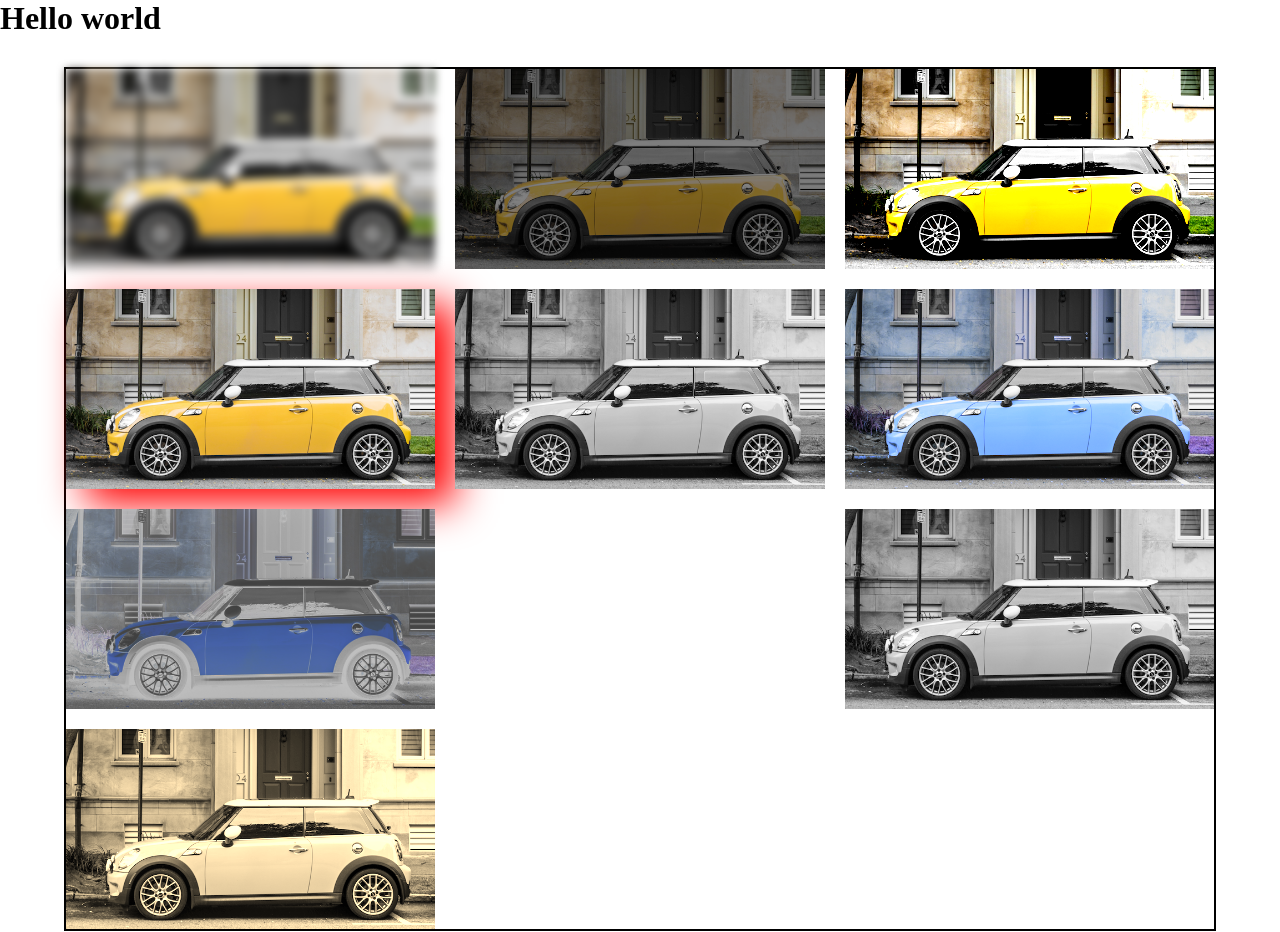
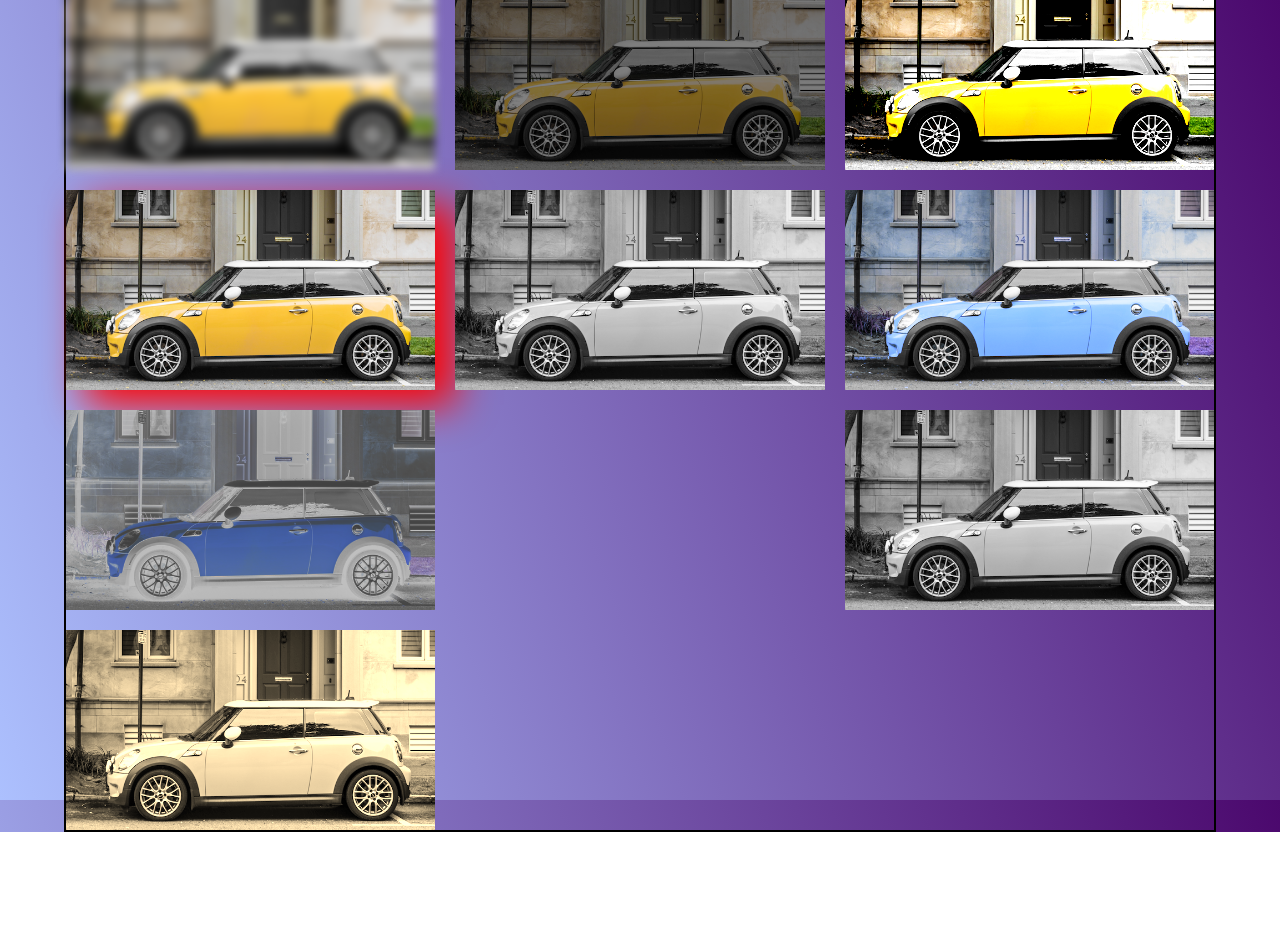
Before and after one commit to kodirov8788/css-filters, a plain HTML site: page index.html in a window 1280 px wide. After the commit the page ends 832 px from the top, so only its background shows below. Drawn offline with Linux system fonts and the light colour scheme.

Commit message:
added bg for body

```diff
--- a/index.html
+++ b/index.html
@@ -9,7 +9,6 @@
 </head>
 
 <body>
-    <h1>Hello world</h1>
     <div class="container">
         <img src="./Screenshot 2023-10-11 at 15.49.33.png" alt="">
         <img src="./Screenshot 2023-10-11 at 15.49.33.png" alt="">
--- a/style.css
+++ b/style.css
@@ -2,6 +2,14 @@
     margin: 0;
     padding: 0;
     box-sizing: border-box;
+}
+
+body{
+    height: 100vh;
+    display: flex;
+    align-items: center;
+    justify-content: center;
+    background: linear-gradient(250deg,#4B086D, #ACC0FE );
 }
 
 .container {
@@ -18,6 +26,7 @@
     height: 200px;
     object-fit: cover;
     transition: 0.5s;
+
 }
 
 .container img:nth-child(1) {
```
